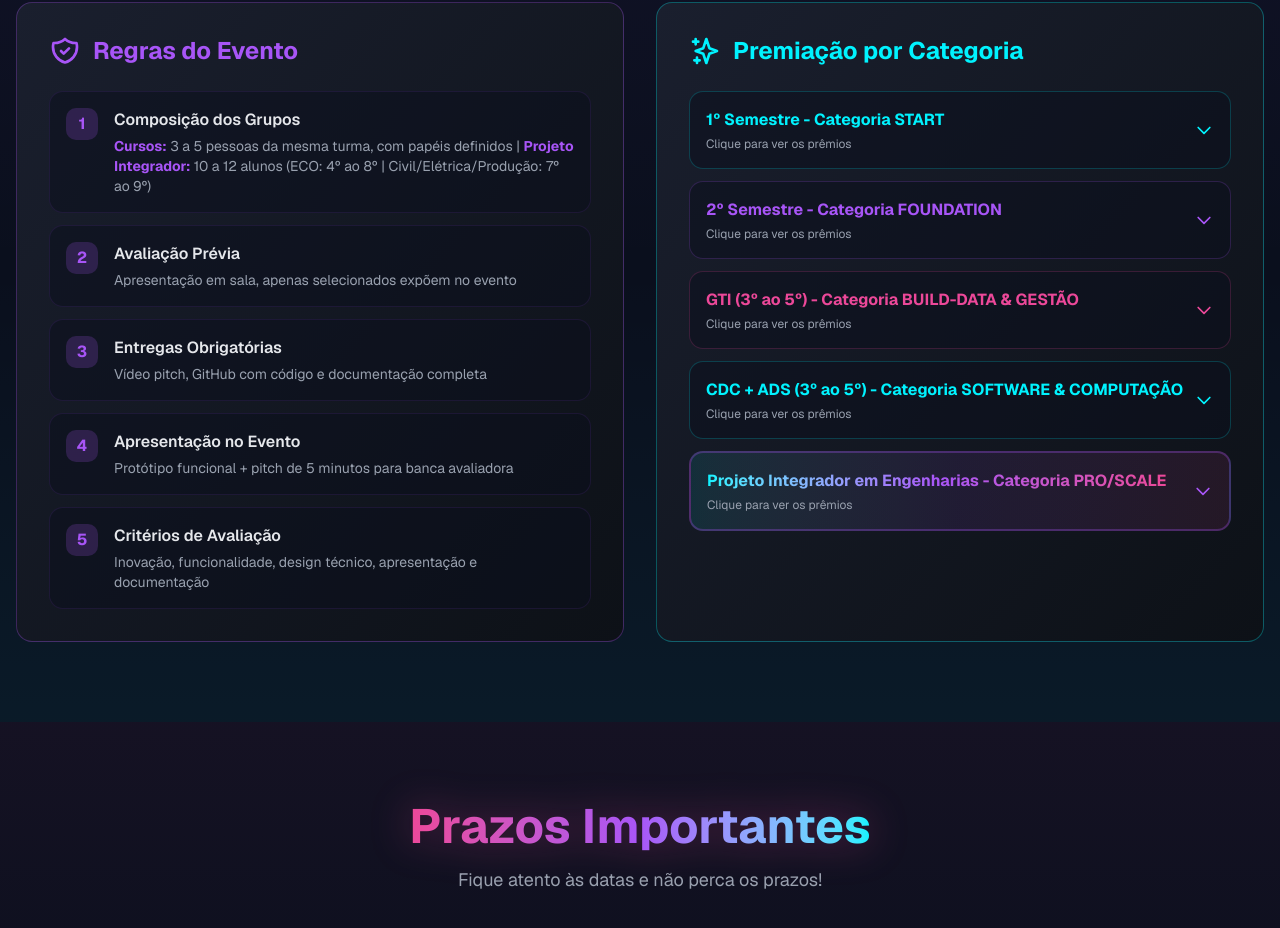
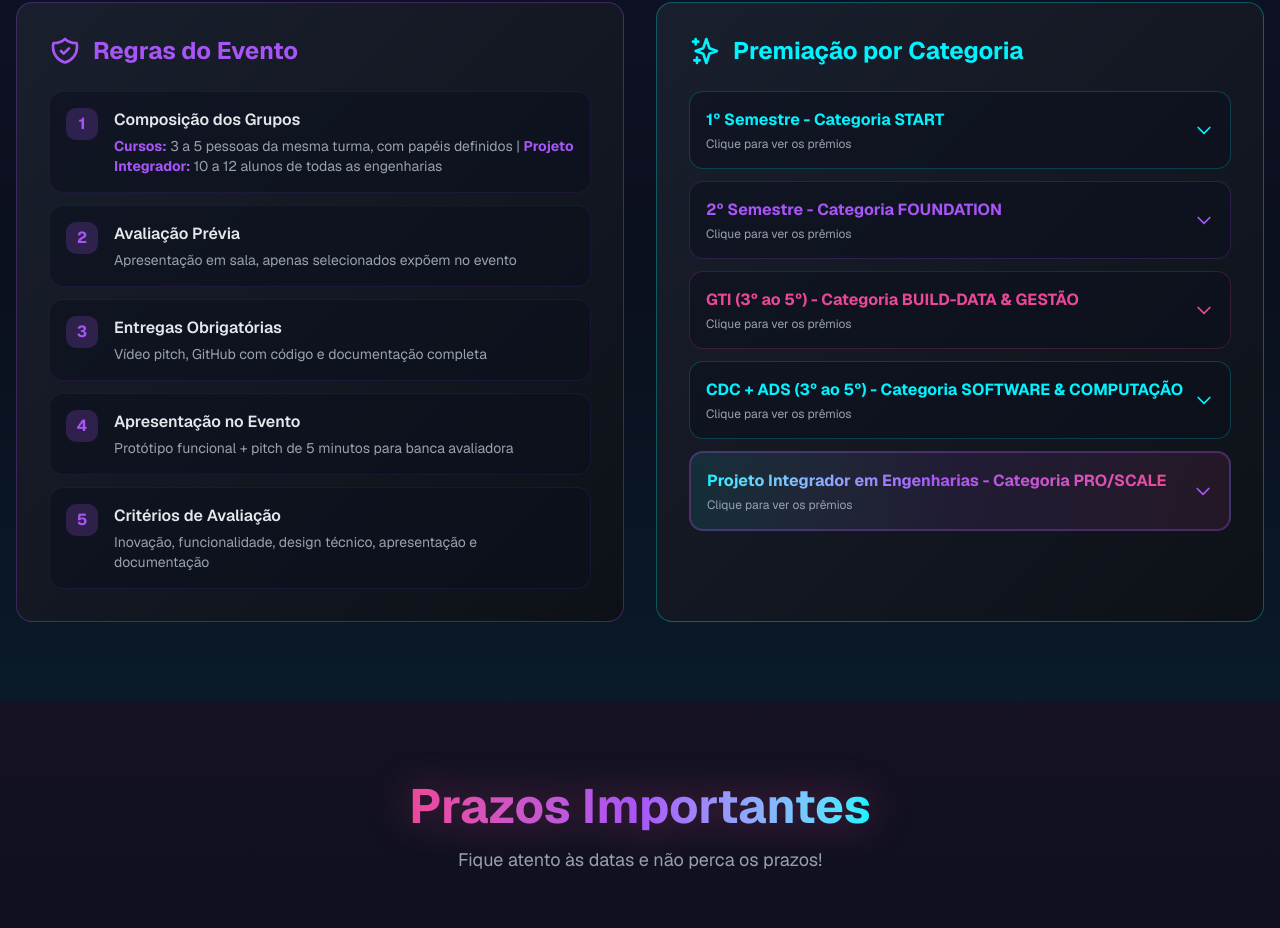
Before and after one commit to Lutydes/expo2026, a Next.js app: page / in a window 1280 px wide. Shown: the part 5094-6022 px from the top of the page. Built offline with nearby package versions, Linux system fonts and the light colour scheme.

Commit message:
fix: remove semester info from group composition, keep only group size

```diff
--- a/src/app/page.tsx
+++ b/src/app/page.tsx
@@ -941,7 +941,7 @@ export default function ExpoTech2026() {
                   </span>
                   <div className="flex-1">
                     <p className="text-gray-200 font-semibold text-base mb-1">Composição dos Grupos</p>
-                    <p className="text-gray-400 text-sm"><strong className="text-[#a855f7]">Cursos:</strong> 3 a 5 pessoas da mesma turma, com papéis definidos | <strong className="text-[#a855f7]">Projeto Integrador:</strong> 10 a 12 alunos (ECO: 4º ao 8º | Civil/Elétrica/Produção: 7º ao 9º)</p>
+                    <p className="text-gray-400 text-sm"><strong className="text-[#a855f7]">Cursos:</strong> 3 a 5 pessoas da mesma turma, com papéis definidos | <strong className="text-[#a855f7]">Projeto Integrador:</strong> 10 a 12 alunos de todas as engenharias</p>
                   </div>
                 </div>
                 <div className="flex items-start gap-4 p-4 bg-[#0a0f1d]/50 rounded-xl border border-[#a855f7]/10 hover:border-[#a855f7]/30 transition-colors">
```
